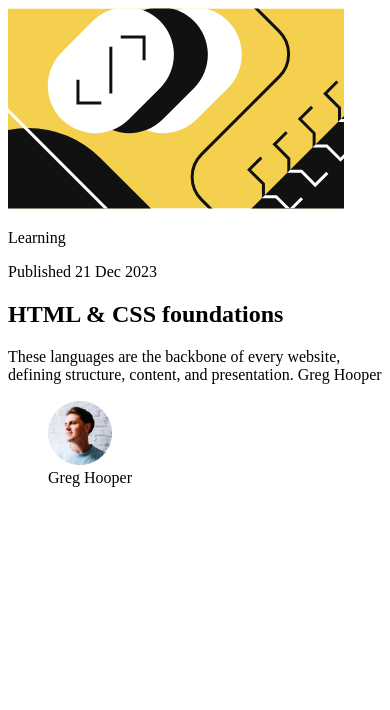
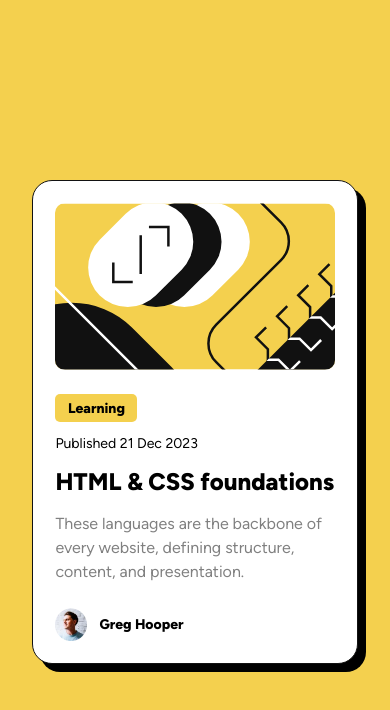
Before and after one commit to NataMellado/blog-card-challenge, a plain HTML site: page index.html in a window 390 px wide. Drawn offline with Linux system fonts and the light colour scheme.

Commit message:
Added additional articles with responsive CSS styles using the grid property.

```diff
--- a/assets/css/style.css
+++ b/assets/css/style.css
@@ -0,0 +1,113 @@
+@font-face {
+    font-family: 'Figtree';
+    src: url(../fonts/Figtree-VariableFont_wght.ttf) format('truetype');
+    font-style: normal;
+}
+
+:root {
+    /* Primary */
+    --color-primary: hsl(47, 88%, 63%);
+
+    /* Neutral */
+    --color-white: hsl(0, 0%, 100%);
+    --color-grey: hsl(0, 0%, 50%);
+    --color-black: hsl(0, 0%, 7%);
+
+    /* Font */
+    --font-figtree: 'Figtree', sans-serif;
+
+    /* Border Radius */
+    --border-radius-card: 20px;
+    --border-radius-img: 10px;
+    --border-radius-button: 5px;
+
+}
+
+* {
+    margin: 0;
+    padding: 0;
+    box-sizing: border-box;
+}
+
+body{
+    display:grid;
+    align-items: center;
+    background-color: var(--color-primary);
+    height: 100vh;
+    margin: 0;
+}
+
+
+.card-section {
+    display:grid;
+    grid-template-columns: repeat(auto-fit, minmax(280px, 1fr));
+    gap: 1.5rem;
+    padding: 2rem;
+}
+
+.card-container {
+    display: grid;
+    justify-self: center;
+    max-width: 384px;
+    border: 1px solid var(--color-black);
+    border-radius: var(--border-radius-card);
+    background-color: var(--color-white);
+    padding: 1.4rem;
+    box-shadow: 0.5rem 0.5rem;
+    font-family: var(--font-figtree);
+}
+
+.card-image {
+    width: 100%;
+    border-radius: var(--border-radius-img);
+    margin-bottom: 1.5rem;
+}
+
+.learning-wrapper {
+    display: flex;
+    align-items: center;
+    justify-content: center;
+    border-radius: var(--border-radius-button);
+    background-color: var(--color-primary);
+    width: 5.125rem;
+    height: 1.75rem;
+    margin-bottom: 0.8rem;
+}
+
+.learning-text {
+    font-size: 0.875rem;
+    font-weight: 800;
+}
+
+.published-time {
+    font-size: 0.881rem;
+    margin-bottom: 0.938rem;
+
+}
+
+.card-title {
+    font-size: 1.5rem;
+    font-weight: 800;
+    margin-bottom: 1rem;
+}
+
+.card-description {
+    line-height: 1.5;
+    color: var(--color-grey);
+    margin-bottom: 1.5rem;
+}
+
+.user-container {
+    display: flex;
+    align-items: center;
+
+    .avatar {
+        width: 2rem;
+    }
+
+    .name {
+        font-size: 0.875rem;
+        font-weight: 800;
+        margin-left: 0.75rem;
+    }
+}
--- a/index.html
+++ b/index.html
@@ -14,21 +14,109 @@
   </head>
 
   <body>
+    <section  class="card-section">
       <article class="card-container">
         <img class="card-image" src="./assets/images/illustration-article.svg" alt="Illustration"/>
         <div class="learning-wrapper">
           <p class="learning-text">Learning</p>
         </div>
-      <p class="published-date">Published 21 Dec 2023</p>
+        <time class="published-time" datetime="2023-12-21T12:00:00-03:00">Published 21 Dec 2023</time>
+        <h2 class="card-title">HTML & CSS foundations</h2>
+        <p class="card-description">
+          These languages are the backbone of every website, defining structure,
+          content, and presentation.
+        </p>
+        <figure class="user-container">
+          <img class="avatar" src="./assets/images/image-avatar.webp">
+          <figcaption class="name">Greg Hooper</figcaption>
+        </figure>
+      </article>
+
+      <!-- <article class="card-container">
+        <img class="card-image" src="./assets/images/illustration-article.svg" alt="Illustration"/>
+        <div class="learning-wrapper">
+          <p class="learning-text">Learning</p>
+        </div>
+        <time class="published-time" datetime="2023-12-21T12:00:00-03:00">Published 21 Dec 2023</time>
         <h2>HTML & CSS foundations</h2>
         <p class="card-description">
           These languages are the backbone of every website, defining structure,
-        content, and presentation. Greg Hooper
+          content, and presentation.
         </p>
-      <figure>
-        <img cass="avatar" src="./assets/images/image-avatar.webp">
+        <figure class="user-container">
+          <img src="./assets/images/image-avatar.webp">
           <figcaption>Greg Hooper</figcaption>
         </figure>
       </article>
+
+      <article class="card-container">
+        <img class="card-image" src="./assets/images/illustration-article.svg" alt="Illustration"/>
+        <div class="learning-wrapper">
+          <p class="learning-text">Learning</p>
+        </div>
+        <time class="published-time" datetime="2023-12-21T12:00:00-03:00">Published 21 Dec 2023</time>
+        <h2>HTML & CSS foundations</h2>
+        <p class="card-description">
+          These languages are the backbone of every website, defining structure,
+          content, and presentation.
+        </p>
+        <figure class="user-container">
+          <img src="./assets/images/image-avatar.webp">
+          <figcaption>Greg Hooper</figcaption>
+        </figure>
+      </article>
+
+      <article class="card-container">
+        <img class="card-image" src="./assets/images/illustration-article.svg" alt="Illustration"/>
+        <div class="learning-wrapper">
+          <p class="learning-text">Learning</p>
+        </div>
+        <time class="published-time" datetime="2023-12-21T12:00:00-03:00">Published 21 Dec 2023</time>
+        <h2>HTML & CSS foundations</h2>
+        <p class="card-description">
+          These languages are the backbone of every website, defining structure,
+          content, and presentation.
+        </p>
+        <figure class="user-container">
+          <img src="./assets/images/image-avatar.webp">
+          <figcaption>Greg Hooper</figcaption>
+        </figure>
+      </article>
+
+      <article class="card-container">
+        <img class="card-image" src="./assets/images/illustration-article.svg" alt="Illustration"/>
+        <div class="learning-wrapper">
+          <p class="learning-text">Learning</p>
+        </div>
+        <time class="published-time" datetime="2023-12-21T12:00:00-03:00">Published 21 Dec 2023</time>
+        <h2>HTML & CSS foundations</h2>
+        <p class="card-description">
+          These languages are the backbone of every website, defining structure,
+          content, and presentation.
+        </p>
+        <figure class="user-container">
+          <img src="./assets/images/image-avatar.webp">
+          <figcaption>Greg Hooper</figcaption>
+        </figure>
+      </article>
+
+      <article class="card-container">
+        <img class="card-image" src="./assets/images/illustration-article.svg" alt="Illustration"/>
+        <div class="learning-wrapper">
+          <p class="learning-text">Learning</p>
+        </div>
+        <time class="published-time" datetime="2023-12-21T12:00:00-03:00">Published 21 Dec 2023</time>
+        <h2>HTML & CSS foundations</h2>
+        <p class="card-description">
+          These languages are the backbone of every website, defining structure,
+          content, and presentation.
+        </p>
+        <figure class="user-container">
+          <img src="./assets/images/image-avatar.webp">
+          <figcaption>Greg Hooper</figcaption>
+        </figure>
+      </article> -->
+
+    </section>
     </body>
 </html>
```
Lines whose indentation alone changed are shown as unchanged.
